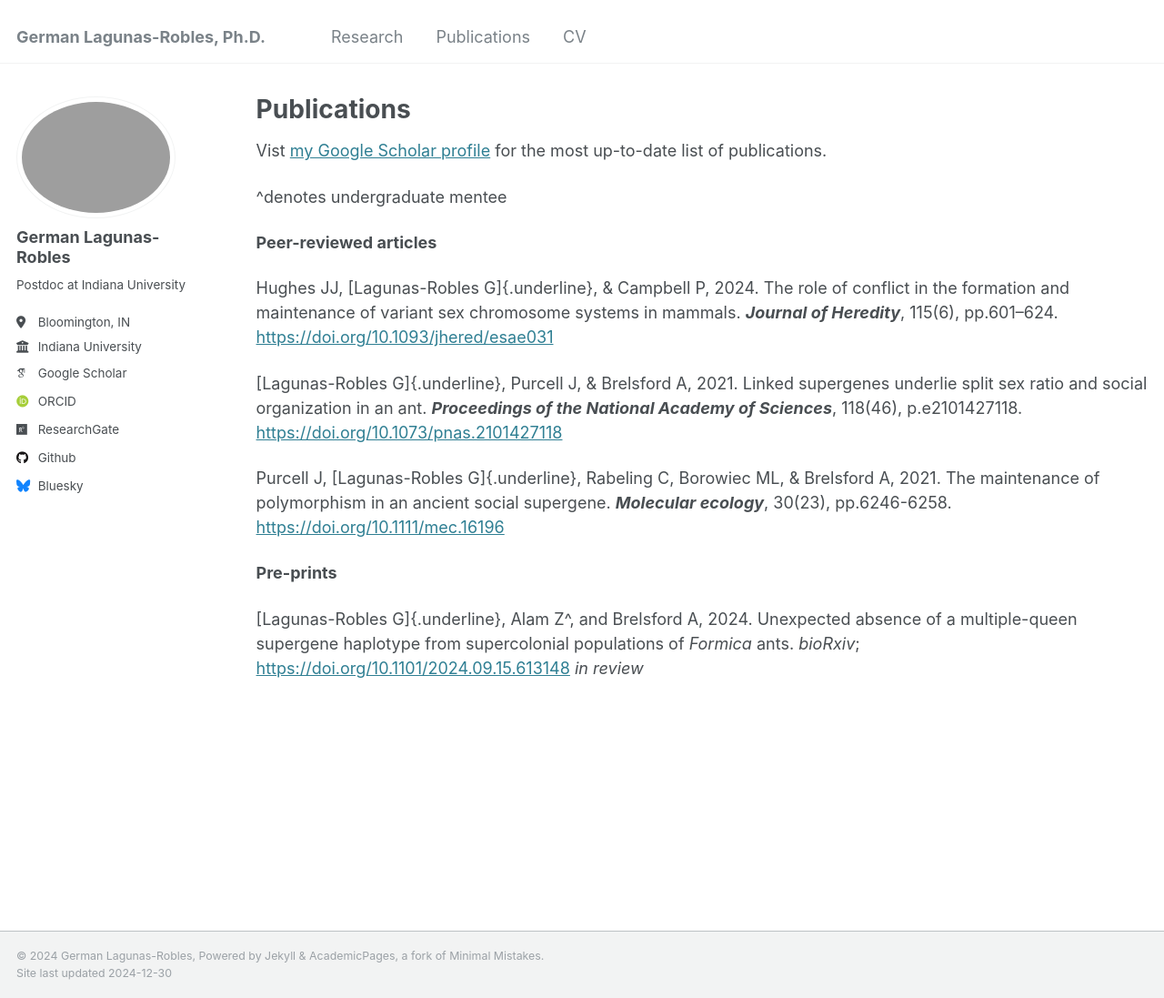
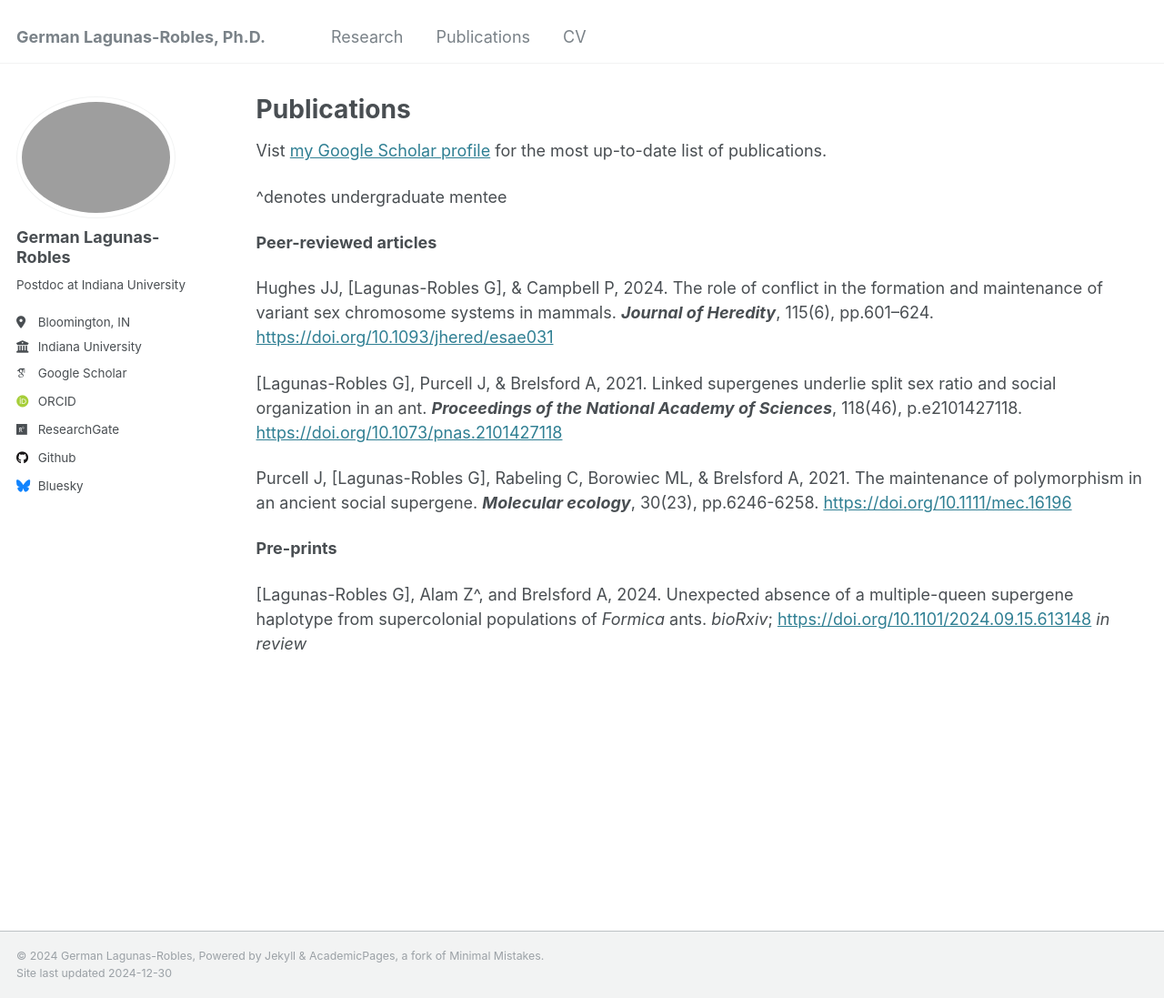
Before and after one commit to GLagunas-Robles/GLagunas-Robles.github.io, a Jekyll site: the page built from _pages/publications.md, in a window 1280 px wide and 1097 px high. Shown: the whole window at 91% size. Built offline with Jekyll 4.4.1, drawn with Linux system fonts in a browser that asks for light colours; some web fonts are replaced.

Commit message:
Update publications.md

```diff
--- a/_pages/publications.md
+++ b/_pages/publications.md
@@ -12,13 +12,13 @@ Vist <a href="https://scholar.google.com/citations?user=fPlSsrAAAAAJ&hl=en" targ
 **Peer-reviewed articles**
 
 
-Hughes JJ, [Lagunas-Robles G]{.underline}, & Campbell P, 2024. The role of conflict in the formation and maintenance of variant sex chromosome systems in mammals. _**Journal of Heredity**_, 115(6), pp.601–624. <a href="https://doi.org/10.1093/jhered/esae031" target="_blank" rel="noopener noreferrer">https://doi.org/10.1093/jhered/esae031</a>
+Hughes JJ, [Lagunas-Robles G], & Campbell P, 2024. The role of conflict in the formation and maintenance of variant sex chromosome systems in mammals. _**Journal of Heredity**_, 115(6), pp.601–624. <a href="https://doi.org/10.1093/jhered/esae031" target="_blank" rel="noopener noreferrer">https://doi.org/10.1093/jhered/esae031</a>
 
-[Lagunas-Robles G]{.underline}, Purcell J, & Brelsford A, 2021. Linked supergenes underlie split sex ratio and social organization in an ant. _**Proceedings of the National Academy of Sciences**_, 118(46), p.e2101427118. <a href="https://doi.org/10.1073/pnas.2101427118" target="_blank" rel="noopener noreferrer">https://doi.org/10.1073/pnas.2101427118</a>
+[Lagunas-Robles G], Purcell J, & Brelsford A, 2021. Linked supergenes underlie split sex ratio and social organization in an ant. _**Proceedings of the National Academy of Sciences**_, 118(46), p.e2101427118. <a href="https://doi.org/10.1073/pnas.2101427118" target="_blank" rel="noopener noreferrer">https://doi.org/10.1073/pnas.2101427118</a>
 
-Purcell J, [Lagunas-Robles G]{.underline}, Rabeling C, Borowiec ML, & Brelsford A, 2021. The maintenance of polymorphism in an ancient social supergene. _**Molecular ecology**_, 30(23), pp.6246-6258. <a href="https://doi.org/10.1111/mec.16196" target="_blank" rel="noopener noreferrer">https://doi.org/10.1111/mec.16196</a>
+Purcell J, [Lagunas-Robles G], Rabeling C, Borowiec ML, & Brelsford A, 2021. The maintenance of polymorphism in an ancient social supergene. _**Molecular ecology**_, 30(23), pp.6246-6258. <a href="https://doi.org/10.1111/mec.16196" target="_blank" rel="noopener noreferrer">https://doi.org/10.1111/mec.16196</a>
 
 **Pre-prints**
 
 
-[Lagunas-Robles G]{.underline}, Alam Z^, and Brelsford A, 2024. Unexpected absence of a multiple-queen supergene haplotype from supercolonial populations of _Formica_ ants. _bioRxiv_; <a href="https://doi.org/10.1101/2024.09.15.613148" target="_blank" rel="noopener noreferrer">https://doi.org/10.1101/2024.09.15.613148</a> _in review_
+[Lagunas-Robles G], Alam Z^, and Brelsford A, 2024. Unexpected absence of a multiple-queen supergene haplotype from supercolonial populations of _Formica_ ants. _bioRxiv_; <a href="https://doi.org/10.1101/2024.09.15.613148" target="_blank" rel="noopener noreferrer">https://doi.org/10.1101/2024.09.15.613148</a> _in review_
```
